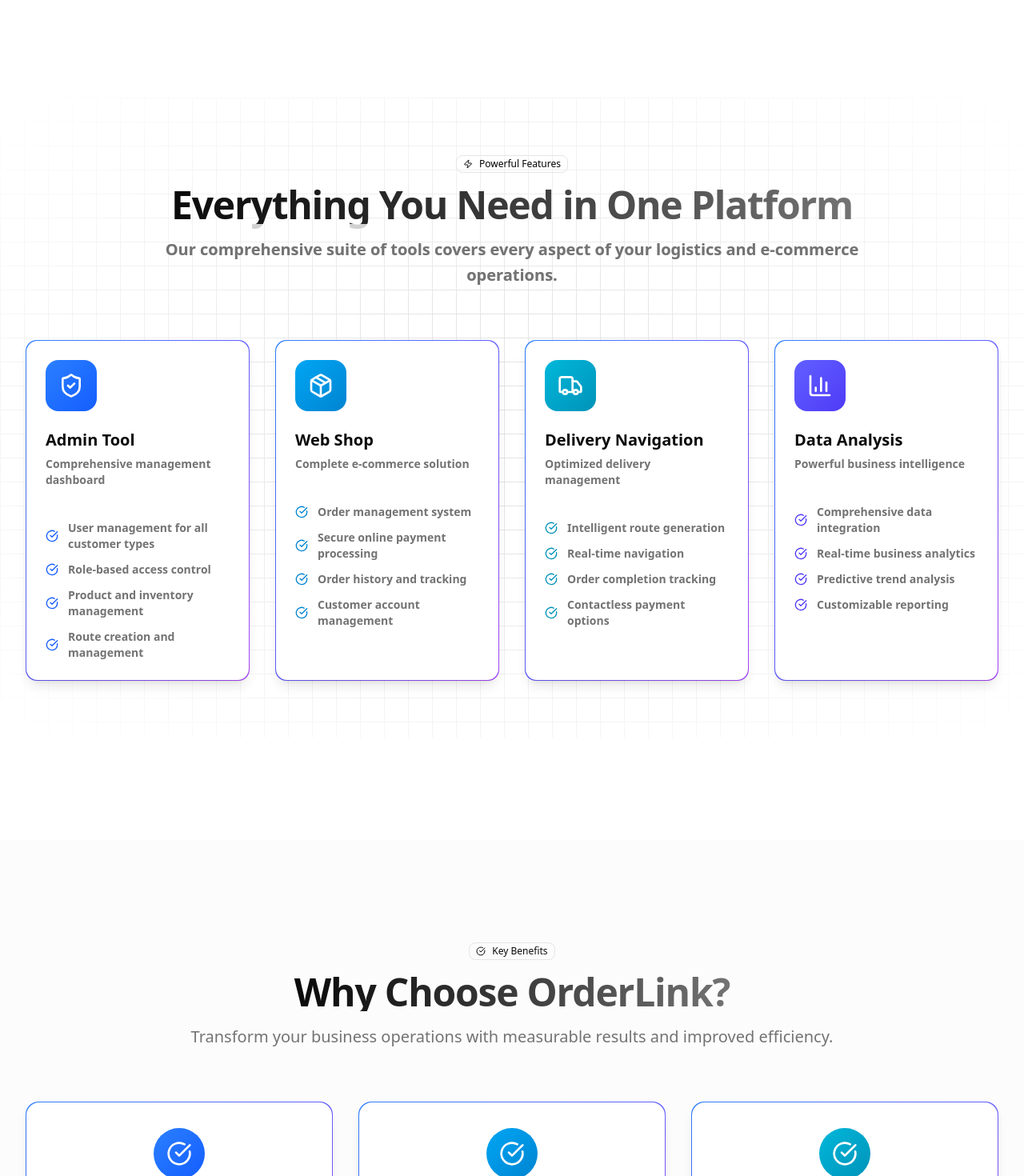
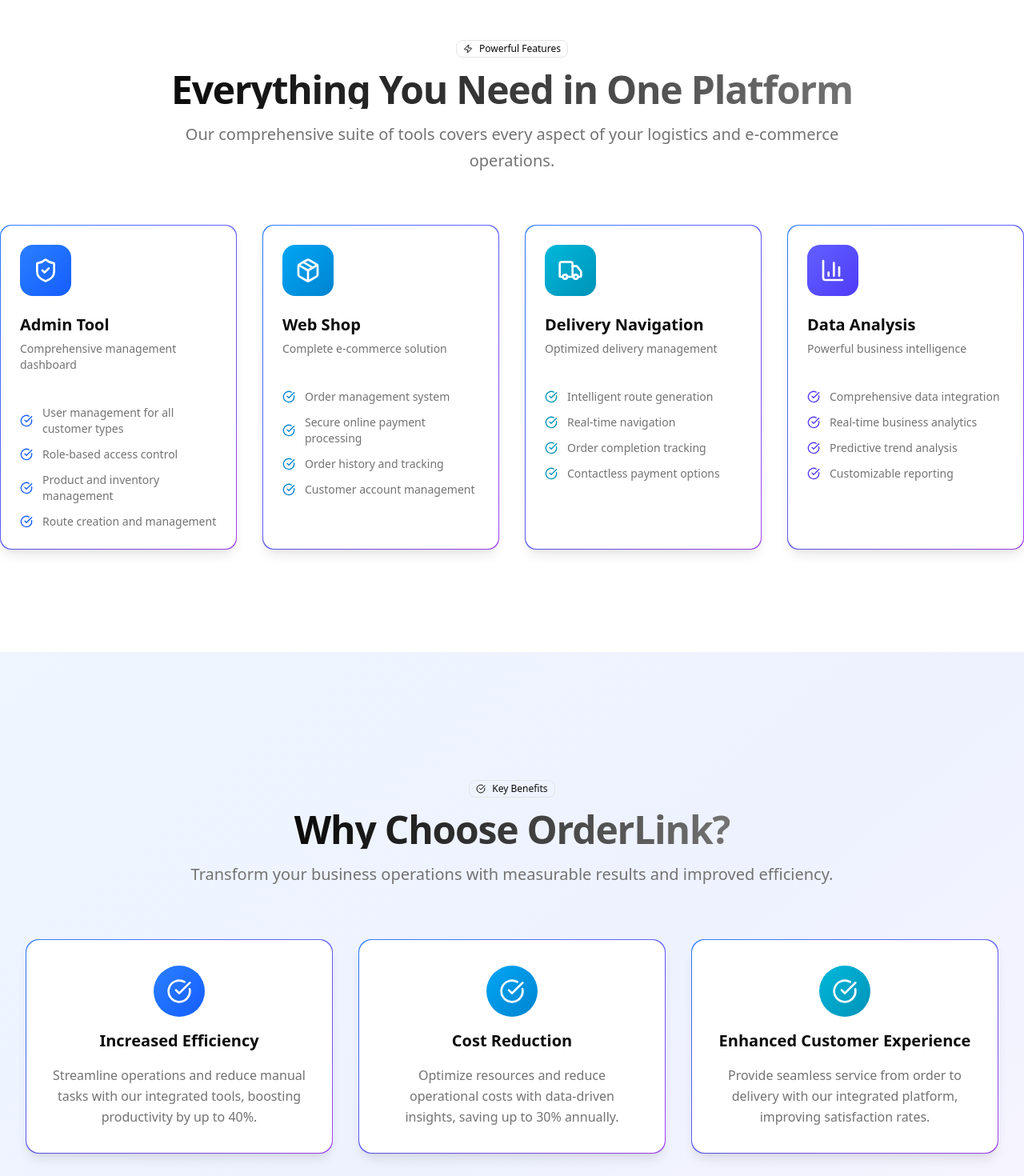
Before and after one commit to rechbe200163/OrderLinkLandingPage, a Next.js app in the folder nexus-commerce-landing-page/: page /en in a window 1280 px wide. Shown: the part 960-2430 px from the top of the page at 80% size. Built offline with nearby package versions, Linux system fonts and the light colour scheme.

Commit message:
feat: enhance LandingPage with new features section, benefits, and updated pricing layout

```diff
--- a/nexus-commerce-landing-page/app/[locale]/page.tsx
+++ b/nexus-commerce-landing-page/app/[locale]/page.tsx
@@ -162,12 +162,11 @@
                     <Star className='w-3 h-3 mr-1' />
                     Complete Business Solution
                   </Badge>
-                  <h1 className='text-4xl font-bold tracking-tight sm:text-5xl md:text-6xl lg:text-7xl text-transparent bg-clip-text bg-gradient-to-r from-foreground via-blue-600 to-indigo-600'>
+                  <h1 className='text-4xl font-bold tracking-tight sm:text-5xl md:text-6xl lg:text-7xl bg-gradient-to-r from-foreground via-blue-600 to-indigo-600 bg-clip-text text-transparent'>
                     Transform Your{' '}
                     <span className='inline-block'>
                       <FlipWords words={words} className='inline-block' />
-                    </span>{' '}
-                    Operations
+                    </span>
                   </h1>
                   <p className='max-w-[600px] text-muted-foreground text-lg md:text-xl leading-relaxed mx-auto lg:mx-0'>
                     Streamline your entire business with our comprehensive
@@ -225,22 +224,12 @@
           </div>
           <BackgroundBeams className='realtive inset-0 -z-10' />
         </section>
-
-        <section id='features' className='w-full py-20 md:py-32 bg-background'>
         {/* Features Section */}
-          <div className='relative flex h-[50rem] w-full items-center justify-center bg-white dark:bg-black'>
-            <div
-              className={cn(
-                'absolute inset-0',
-                '[background-size:30px_30px]',
-                '[background-image:linear-gradient(to_right,#e4e4e7_1px,transparent_1px),linear-gradient(to_bottom,#e4e4e7_1px,transparent_1px)]',
-                'dark:[background-image:linear-gradient(to_right,#262626_1px,transparent_1px),linear-gradient(to_bottom,#262626_1px,transparent_1px)]'
-              )}
-            />
-            {/* Radial gradient for the container to give a faded look */}
-            <div className='pointer-events-none absolute inset-0 flex items-center justify-center bg-white [mask-image:radial-gradient(ellipse_at_center,transparent_20%,black)] dark:bg-black'></div>
-
-            <div className='container relative z-20 bg-gradient-to-b from-neutral-200 to-neutral-500 bg-clip-text py-8 text-4xl font-bold text-transparent sm:text-7xl'>
+        {backgroundDotWrapper(
+          <section
+            id='features'
+            className='w-full py-20 md:py-32 bg-background'
+          >
             <div className='flex flex-col items-center justify-center space-y-4 text-center mb-16 max-w-4xl mx-auto'>
               <Badge variant='outline' className='mb-4'>
                 <Zap className='w-3 h-3 mr-1' />
@@ -425,12 +414,15 @@
                 </Card>
               </div>
             </div>
-            </div>
-          </div>
-        </section>
-
-        {/* Benefits Section */}
-        <section id='benefits' className='w-full py-20 md:py-32 bg-muted/30'>
+          </section>,
+          '[background-size:30px_30px]'
+        )}
+        {/* Benefits Section */}{' '}
+        {backgroundGridWrapper(
+          <section
+            id='benefits'
+            className='w-full py-20 md:py-32 bg-muted/30 relative lg:py-40 bg-gradient-to-br from-blue-50 via-indigo-50 to-purple-50 dark:from-background dark:via-blue-900/10 dark:to-indigo-900/10 overflow-hidden'
+          >
             <div className='container'>
               <div className='flex flex-col items-center justify-center space-y-4 text-center mb-16 max-w-4xl mx-auto'>
                 <Badge variant='outline' className='mb-4'>
@@ -511,9 +503,11 @@
                 ))}
               </div>
             </div>
-        </section>
-
+          </section>,
+          '[background-size:20px_20px]'
+        )}
         {/* Pricing Section */}
+        {backgroundDotWrapper(
           <section id='pricing' className='w-full py-20 md:py-32 bg-background'>
             <div className='container'>
               <div className='flex flex-col items-center justify-center space-y-4 text-center mb-16 max-w-4xl mx-auto'>
@@ -650,7 +644,9 @@
                       </div>
                     </div>
                     <div className='pt-4 border-t border-border'>
-                    <div className='text-3xl font-bold text-blue-600'>€10</div>
+                      <div className='text-3xl font-bold text-blue-600'>
+                        €10
+                      </div>
                       <div className='text-sm text-muted-foreground'>
                         per month + setup fee
                       </div>
@@ -670,9 +666,10 @@
                 </p>
               </div>
             </div>
-        </section>
-
-        {/* Contact Section */}
+          </section>,
+          '[background-size:22px_22px]'
+        )}
+        {/* Contact Section */}{' '}
         <section
           id='contact'
           className='w-full py-20 md:py-32 bg-gradient-to-br from-blue-600 via-indigo-600 to-purple-600 text-white'
@@ -846,3 +843,37 @@
     </div>
   );
 }
+const backgroundGridWrapper = (
+  content: React.ReactNode,
+  size = '[background-size:25px_25px]'
+) => (
+  <div className='relative w-full'>
+    <div
+      className={cn(
+        'absolute inset-0 z-0',
+        size,
+        '[background-image:linear-gradient(to_right,#e4e4e7_1px,transparent_1px),linear-gradient(to_bottom,#e4e4e7_1px,transparent_1px)]',
+        'dark:[background-image:linear-gradient(to_right,#262626_1px,transparent_1px),linear-gradient(to_bottom,#262626_1px,transparent_1px)]'
+      )}
+    />
+    <div className='pointer-events-none absolute inset-0 z-10 flex items-center justify-center bg-white [mask-image:radial-gradient(ellipse_at_center,transparent_20%,black)] dark:bg-black' />
+    <div className='relative z-20'>{content}</div>
+  </div>
+);
+const backgroundDotWrapper = (
+  content: React.ReactNode,
+  size = '[background-size:25px_25px]'
+) => (
+  <div className='relative w-full'>
+    <div
+      className={cn(
+        'absolute inset-0 z-0',
+        size,
+        '[background-image:radial-gradient(#d4d4d4_1px,transparent_1px)]',
+        'dark:[background-image:radial-gradient(#404040_1px,transparent_1px)]'
+      )}
+    />
+    <div className='pointer-events-none absolute inset-0 z-10 flex items-center justify-center bg-white [mask-image:radial-gradient(ellipse_at_center,transparent_20%,black)] dark:bg-black' />
+    <div className='relative z-20'>{content}</div>
+  </div>
+);
```
Lines whose indentation alone changed are shown as unchanged.
